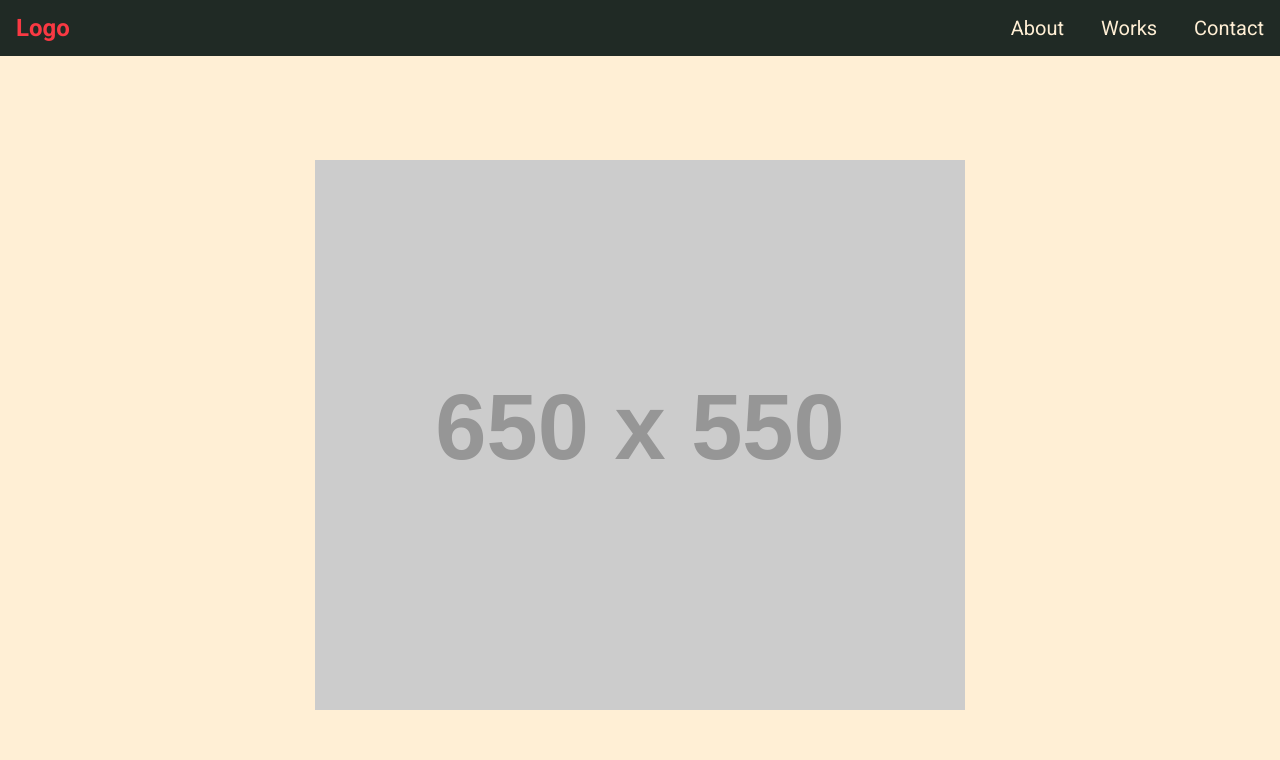
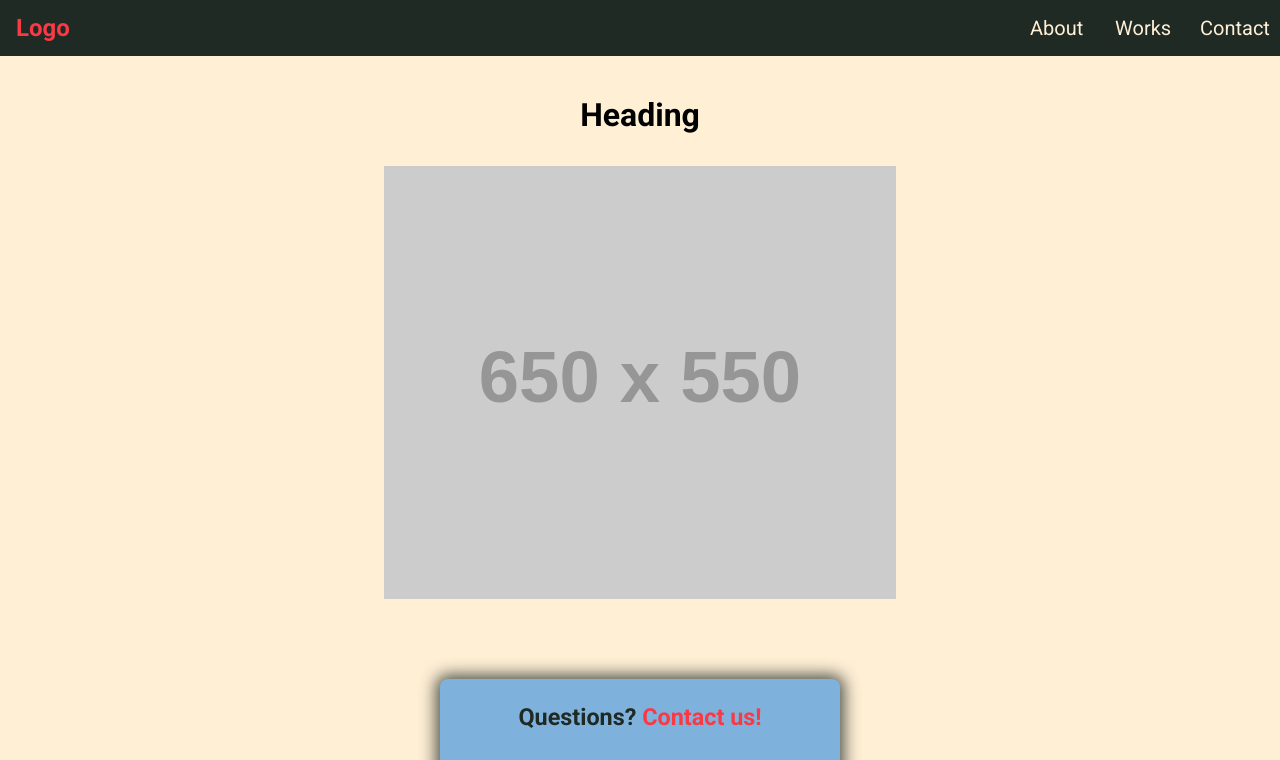
Before and after one commit to SebZG/Landing-Page, a plain HTML site: page index.html in a window 1280 px wide. Shown: the top 760 px of the page. Drawn offline with Linux system fonts and the light colour scheme.

Commit message:
adjusted nav

```diff
--- a/assets/styles.css
+++ b/assets/styles.css
@@ -21,7 +21,6 @@ header {
 	top: 0;
 	left: 0;
 	background-color: #202a25;
-	/* padding-inline: 1rem;	 */
 	display: flex;
 	flex-direction: row;
 	justify-content: space-between;
@@ -37,30 +36,50 @@ header {
 ul {
 	list-style-type: none;
 	font-size: 1.25rem;
+	margin-right: 1rem;
 }
 
 ul li {
 	display: inline-block;
-	/* padding-inline: 1rem; */
-	padding: 1rem;
+	width: 80px;
+	/* padding: 0.5rem; */
 	/* background-color: #f93943; */
 }
 
-ul li:hover,
+/* ul li:hover,
 ul li:focus {
+	background-color: #f93943;
+} */
+
+ul li a {
+	display: inline-block;
+	/* width: 80px; */
+	color: #ffefd5;
+	text-decoration: none;
+	/* background-color: #f93943; */
+	padding: 1rem;
+}
+
+ul li a:hover,
+ul li a:focus {
 	background-color: #f93943;
 }
 
-ul li a {
-	color: #ffefd5;
-	text-decoration: none;
+.landing-container {
+	margin-top: 4rem;
+	display: flex;
+	flex-direction: column;
+	justify-content: space-evenly;
+	align-items: center;
 }
 
-.landing-container {
-	margin-top: 10rem;
-	display: flex;
-	flex-direction: row;
-	justify-content: center;
+.landing-container h2 {
+	margin: 2rem 0;
+	font-size: 2rem;
+}
+
+img {
+	width: 40%;
 }
 
 .form-container {
--- a/index.html
+++ b/index.html
@@ -21,6 +21,7 @@
 
 		<main>
 			<section class="landing-container">
+				<h2>Heading</h2>
 				<img class="img" src="https://placehold.jp/650x550.png" alt="" />
 			</section>
 
```
